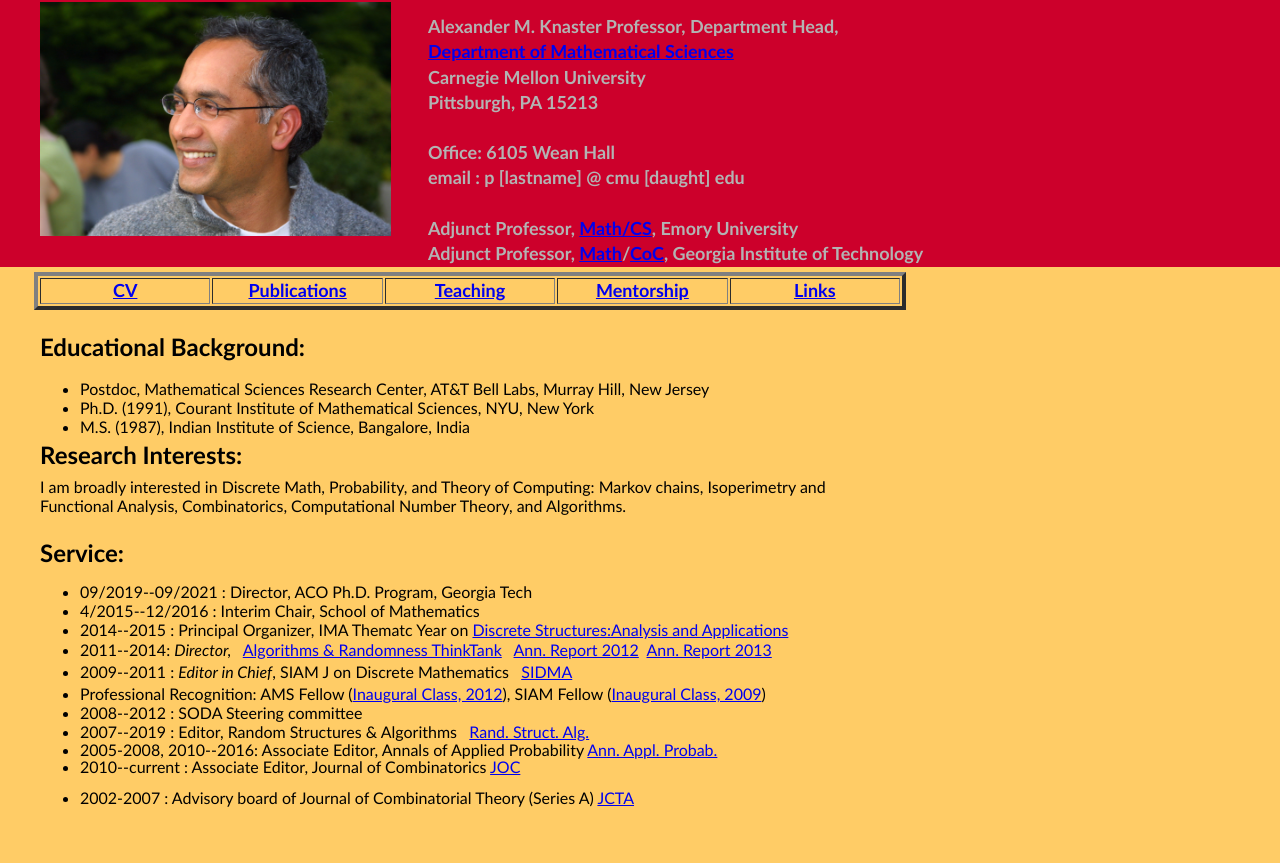
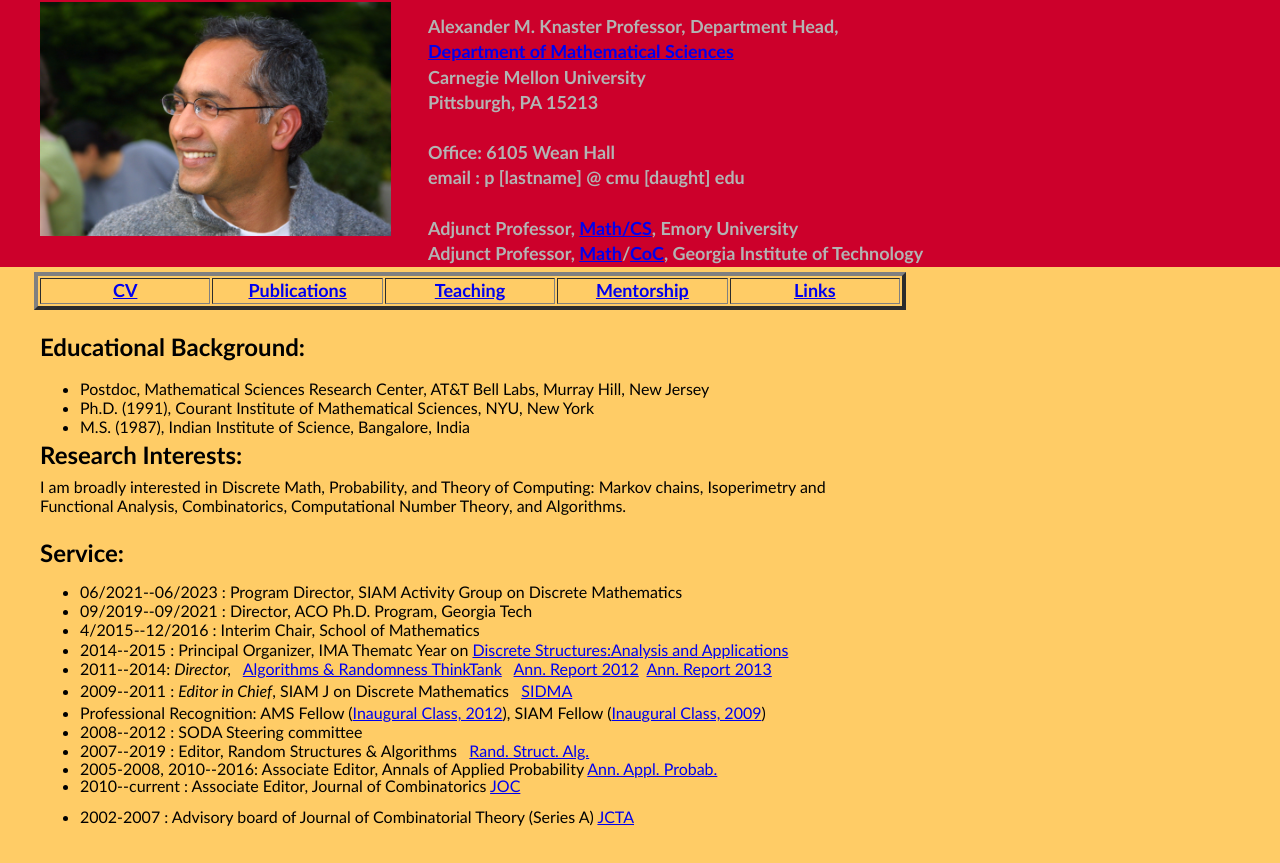
Before and after one commit to tetali/tetali.github.io, a plain HTML site: page index.html in a window 1280 px wide. Shown: the part 78-941 px from the top of the page. Drawn offline with Linux system fonts and the light colour scheme.

Commit message:
Update index.html

```diff
--- a/index.html
+++ b/index.html
@@ -75,6 +75,7 @@
 <div style="width: 767px; height: 323px; top: 604px; left: 40px;" id="campusservicebox">
 <p style="margin-top: 17px; height: 15px;" class="leftboldstyle">Service:</p>
 <ul>
+<li>06/2021--06/2023 : Program Director, SIAM Activity Group on Discrete Mathematics</li>
 <li>09/2019--09/2021 : Director, ACO Ph.D. Program, Georgia Tech</li>
 <li>4/2015--12/2016 : Interim Chair, School of Mathematics</li>
 <li>2014--2015 : Principal Organizer, IMA Thematc Year on <a href="http://www.ima.umn.edu/2014-2015/">Discrete Structures:Analysis and Applications</a></li>
```
